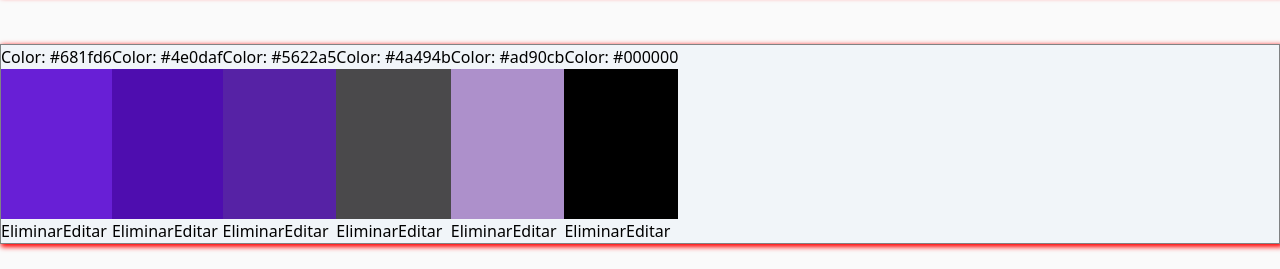
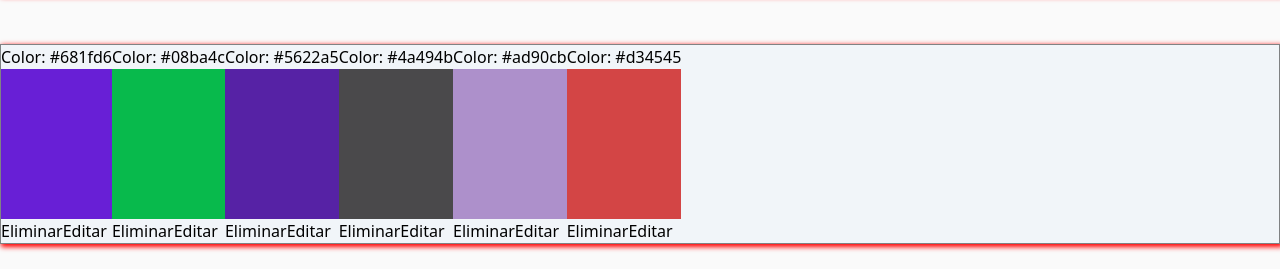
Before and after one commit to Lucianocabelloo/frontendColorice, a React (Vite) app: page / in a window 1280 px wide. Shown: the part 504-773 px from the top of the page. Built offline with nearby package versions, Linux system fonts and the light colour scheme; data requests are answered from the project's data file.

Commit message:
Bug del setValue solucionado

```diff
--- a/db.json
+++ b/db.json
@@ -5,8 +5,8 @@
       "colorInput": "#681fd6"
     },
     {
-      "id": "5ae5",
-      "colorInput": "#4e0daf"
+      "colorInput": "#08ba4c",
+      "id": "5ae5"
     },
     {
       "id": "d4a2",
@@ -21,8 +21,7 @@
       "colorInput": "#ad90cb"
     },
     {
-      "colorInput": "#000000",
-      "colors": "#6b36ba",
+      "colorInput": "#d34545",
       "id": "130e"
     }
   ]
--- a/src/Components/ItemColors.jsx
+++ b/src/Components/ItemColors.jsx
@@ -1,10 +1,7 @@
-/* eslint-disable react/prop-types */
 import Button from "react-bootstrap/esm/Button";
 import { eliminarColorAPI, listarColoresAPI } from "../helpers/queries";
 
 const ItemColors = ({ colors, setColors, setEditar, setId, setValue }) => {
-  console.log(colors);
-
   const AdminColor = colors.colorInput;
   const colorStyle = {
     backgroundColor: AdminColor,
@@ -28,10 +25,10 @@ const ItemColors = ({ colors, setColors, setEditar, setId, setValue }) => {
     }
   };
 
-  const editarColor = async () => {
+  const editarColor = () => {
     setEditar(true);
     setId(colors.id);
-    setValue("colors", colors.colorInput);
+    setValue("colorInput", colors.colorInput); // Ajusta el nombre del input si es necesario
   };
 
   return (
```
